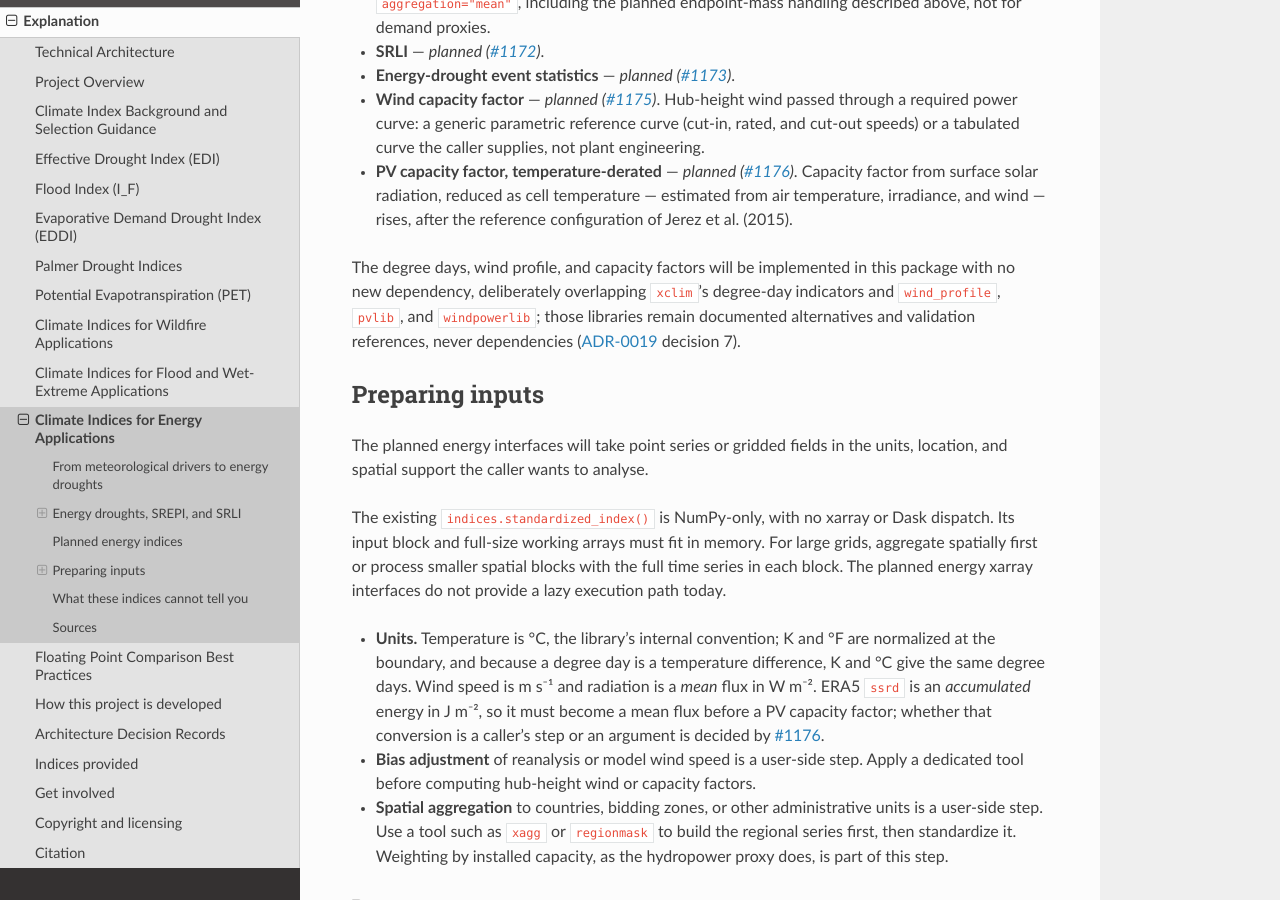
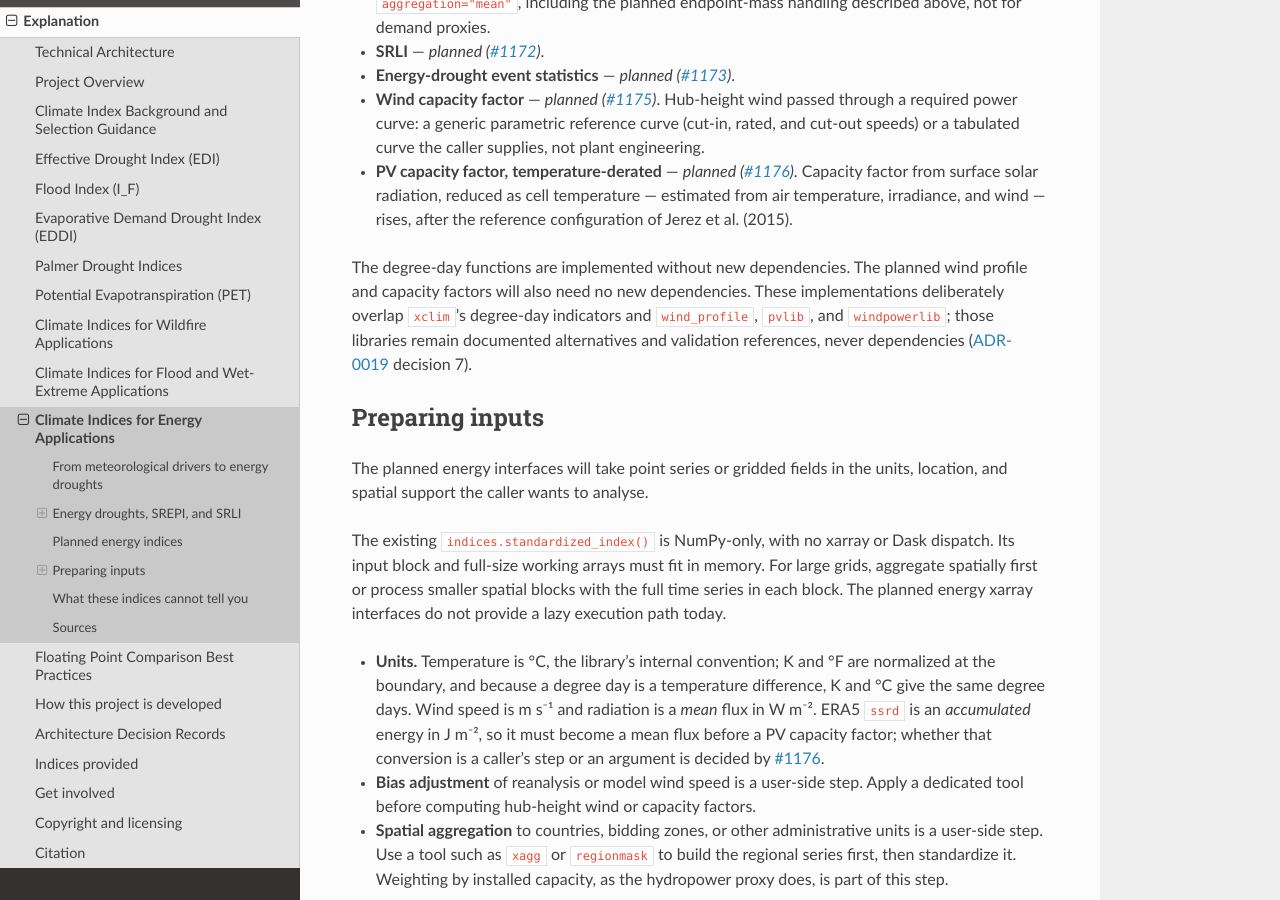
Before and after one commit to monocongo/climate_indices, a Sphinx documentation site: the page built from docs/energy_applications.md, in a window 1280 px wide and 900 px high, scrolled down 3131 px. Built offline with Sphinx 7.4.7 and the Read the Docs theme 3.1.0, drawn with Linux system fonts in a browser that asks for light colours.

Commit message:
docs(energy): address review finding — clarify degree-day status
Finding: cr-comment:v1:ce00a5db3f09a9a0a13d74ac
Review-Anchor: https://github.com/monocongo/climate_indices/pull/1376#pullrequestreview-5559145655

```diff
--- a/docs/energy_applications.md
+++ b/docs/energy_applications.md
@@ -169,11 +169,11 @@ order.
   reduced as cell temperature — estimated from air temperature, irradiance,
   and wind — rises, after the reference configuration of Jerez et al. (2015).
 
-The degree days, wind profile, and capacity factors will be implemented in
-this package with no new dependency, deliberately overlapping `xclim`'s
-degree-day indicators and `wind_profile`, `pvlib`, and `windpowerlib`; those
-libraries remain documented alternatives and validation references, never
-dependencies
+The degree-day functions are implemented without new dependencies. The planned
+wind profile and capacity factors will also need no new dependencies. These
+implementations deliberately overlap `xclim`'s degree-day indicators and
+`wind_profile`, `pvlib`, and `windpowerlib`; those libraries remain documented
+alternatives and validation references, never dependencies
 ([ADR-0019](adr/0019-energy-module-api-and-aggregation.md) decision 7).
 
 ## Preparing inputs
```
